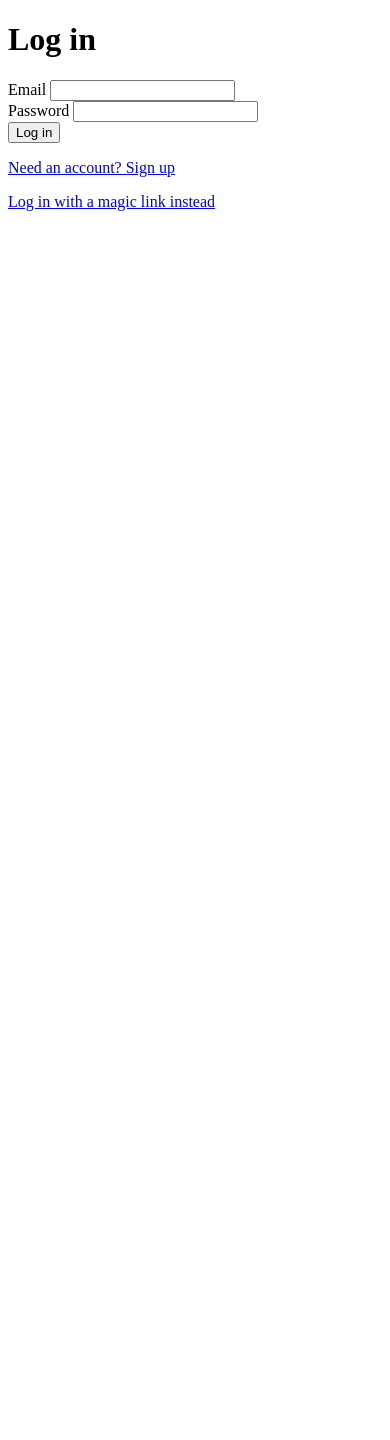
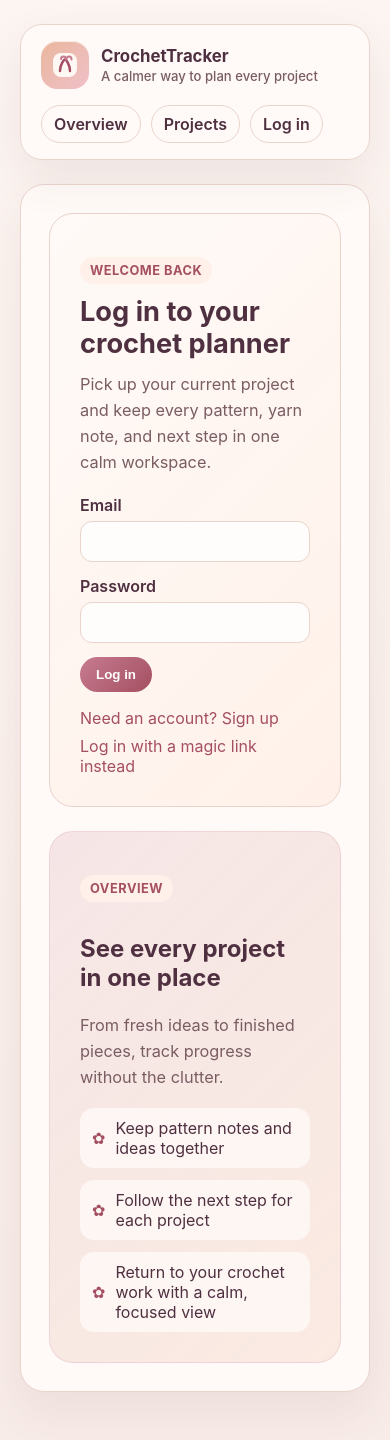
Before and after one commit to meashiji/CrochetTracker, a FastAPI app: page /auth/login in a window 390 px wide. Before the commit the page ends 211 px from the top, so only its background shows below. Run offline with FastAPI, Linux system fonts and the light colour scheme; parts of the project's set-up code (start-up, migrations or seed data) failed here and were passed over.

Commit message:
feat(ui): refresh auth and home experience

```diff
--- a/app/main.py
+++ b/app/main.py
@@ -1,11 +1,15 @@
 from fastapi import Depends, FastAPI, Request
 from fastapi.staticfiles import StaticFiles
 from fastapi.templating import Jinja2Templates
+from sqlalchemy import select
+from sqlalchemy.ext.asyncio import AsyncSession
 from starlette.middleware.sessions import SessionMiddleware
 
 from app.auth.dependencies import get_current_user
 from app.auth.middleware import AuthRedirectMiddleware
 from app.config import SECRET_KEY
+from app.db import get_session
+from app.models.project import Project
 from app.models.user import User
 from app.routes.auth import router as auth_router
 from app.routes.projects import router as projects_router
@@ -39,5 +43,16 @@ def health():
 
 
 @app.get("/")
-async def index(request: Request, user: User = Depends(get_current_user)):
-    return templates.TemplateResponse(request, "index.html", {"user": user})
+async def index(
+    request: Request,
+    user: User = Depends(get_current_user),
+    session: AsyncSession = Depends(get_session),
+):
+    if user is None:
+        return templates.TemplateResponse(request, "index.html", {"user": None, "projects": []})
+
+    result = await session.execute(
+        select(Project).where(Project.user_id == user.id).order_by(Project.updated_at.desc()).limit(500)
+    )
+    projects = result.scalars().all()
+    return templates.TemplateResponse(request, "index.html", {"user": user, "projects": projects})
--- /dev/null
+++ b/app/static/styles.css
@@ -0,0 +1,379 @@
+:root {
+  --bg: #fcf5f1;
+  --surface: #fffaf7;
+  --surface-strong: #fff1e9;
+  --text: #4f3040;
+  --muted: #7a5d63;
+  --accent: #c77b8f;
+  --accent-strong: #a44f62;
+  --accent-soft: #e9b79d;
+  --border: #ead4cd;
+  --shadow: 0 18px 45px rgba(112, 70, 80, 0.09);
+}
+
+* {
+  box-sizing: border-box;
+}
+
+body {
+  margin: 0;
+  font-family: Inter, "Segoe UI", Roboto, sans-serif;
+  background: linear-gradient(180deg, var(--bg) 0%, #f8ece8 100%);
+  color: var(--text);
+}
+
+a {
+  color: var(--accent-strong);
+  text-decoration: none;
+}
+
+a:hover {
+  text-decoration: underline;
+}
+
+.app-shell {
+  max-width: 1120px;
+  margin: 0 auto;
+  padding: 24px 20px 48px;
+}
+
+.topbar {
+  display: flex;
+  justify-content: space-between;
+  align-items: center;
+  gap: 16px;
+  padding: 16px 20px;
+  background: rgba(255, 250, 247, 0.95);
+  border: 1px solid var(--border);
+  border-radius: 22px;
+  box-shadow: var(--shadow);
+  backdrop-filter: blur(10px);
+}
+
+.brand {
+  display: flex;
+  align-items: center;
+  gap: 12px;
+  color: var(--text);
+  font-weight: 700;
+}
+
+.brand-mark {
+  width: 48px;
+  height: 48px;
+  display: grid;
+  place-items: center;
+  border-radius: 16px;
+  background: linear-gradient(135deg, var(--accent-soft), #f0c0c8);
+  box-shadow: inset 0 1px 0 rgba(255, 255, 255, 0.7);
+}
+
+.brand-mark svg {
+  width: 32px;
+  height: 32px;
+}
+
+.brand-name {
+  margin: 0;
+  font-size: 1.05rem;
+}
+
+.brand-tag {
+  margin: 2px 0 0;
+  font-size: 0.82rem;
+  color: var(--muted);
+  font-weight: 500;
+}
+
+.nav-links {
+  display: flex;
+  align-items: center;
+  gap: 10px;
+  flex-wrap: wrap;
+}
+
+.nav-links a,
+.nav-links button {
+  padding: 8px 12px;
+  border-radius: 999px;
+  border: 1px solid var(--border);
+  background: var(--surface);
+  color: var(--text);
+  font-weight: 600;
+}
+
+.nav-links button {
+  cursor: pointer;
+}
+
+.content {
+  margin-top: 24px;
+}
+
+.panel {
+  background: var(--surface);
+  border: 1px solid var(--border);
+  border-radius: 24px;
+  box-shadow: var(--shadow);
+  padding: 28px;
+}
+
+.auth-layout {
+  display: grid;
+  grid-template-columns: 1.05fr 0.95fr;
+  gap: 24px;
+  align-items: stretch;
+}
+
+.auth-card,
+.auth-side {
+  border-radius: 24px;
+  padding: 30px;
+}
+
+.auth-card {
+  background: linear-gradient(135deg, rgba(255, 250, 247, 0.96), rgba(255, 240, 232, 0.95));
+  border: 1px solid var(--border);
+}
+
+.auth-layout-centered {
+  display: flex;
+  justify-content: center;
+}
+
+.auth-card-centered {
+  max-width: 560px;
+  width: 100%;
+  text-align: center;
+}
+
+.auth-card-centered .auth-form {
+  text-align: left;
+}
+
+.auth-card-centered button[type="submit"] {
+  margin: 0 auto;
+}
+
+.auth-side {
+  background: linear-gradient(135deg, rgba(199, 123, 143, 0.16), rgba(233, 183, 157, 0.23));
+  border: 1px solid rgba(199, 123, 143, 0.18);
+}
+
+.auth-badge {
+  display: inline-block;
+  margin-bottom: 12px;
+  padding: 6px 10px;
+  border-radius: 999px;
+  background: var(--surface-strong);
+  color: var(--accent-strong);
+  font-size: 0.8rem;
+  font-weight: 700;
+  letter-spacing: 0.04em;
+  text-transform: uppercase;
+}
+
+.auth-form {
+  display: grid;
+  gap: 14px;
+  max-width: 100%;
+  margin-top: 20px;
+}
+
+.auth-form label {
+  display: grid;
+  gap: 6px;
+}
+
+.auth-form input {
+  margin-top: 0;
+}
+
+.auth-links {
+  display: flex;
+  flex-direction: column;
+  gap: 8px;
+  margin-top: 16px;
+}
+
+.auth-error {
+  margin: 12px 0 0;
+  color: var(--accent-strong);
+  font-weight: 600;
+}
+
+.feature-list {
+  list-style: none;
+  padding: 0;
+  margin: 18px 0 0;
+  display: grid;
+  gap: 12px;
+}
+
+.feature-list li {
+  display: flex;
+  align-items: center;
+  gap: 10px;
+  padding: 10px 12px;
+  border-radius: 14px;
+  background: rgba(255, 250, 247, 0.84);
+  color: var(--text);
+}
+
+.feature-list li::before {
+  content: "✿";
+  color: var(--accent-strong);
+  font-size: 1rem;
+}
+
+.hero {
+  display: grid;
+  grid-template-columns: 1.2fr 0.8fr;
+  gap: 24px;
+  align-items: center;
+}
+
+.eyebrow {
+  display: inline-block;
+  margin: 0 0 8px;
+  padding: 6px 10px;
+  border-radius: 999px;
+  background: var(--surface-strong);
+  color: var(--accent-strong);
+  font-size: 0.8rem;
+  font-weight: 700;
+  letter-spacing: 0.04em;
+  text-transform: uppercase;
+}
+
+h1 {
+  margin: 0 0 10px;
+  font-size: clamp(1.7rem, 2.3vw, 2.4rem);
+  line-height: 1.2;
+}
+
+.lead {
+  margin: 0;
+  color: var(--muted);
+  font-size: 1.02rem;
+  line-height: 1.6;
+}
+
+.actions {
+  display: flex;
+  flex-wrap: wrap;
+  gap: 12px;
+  margin-top: 20px;
+}
+
+.btn {
+  display: inline-block;
+  padding: 10px 16px;
+  border-radius: 999px;
+  background: linear-gradient(135deg, var(--accent), var(--accent-strong));
+  color: white;
+  font-weight: 700;
+  border: 1px solid transparent;
+}
+
+.btn-outline {
+  background: var(--surface-strong);
+  color: var(--accent-strong);
+  border-color: var(--border);
+}
+
+.stat-card {
+  padding: 18px;
+  border-radius: 18px;
+  background: linear-gradient(135deg, rgba(199, 123, 143, 0.16), rgba(233, 183, 157, 0.22));
+  border: 1px solid rgba(199, 123, 143, 0.18);
+}
+
+.stat-card h2 {
+  margin: 0 0 8px;
+  font-size: 1rem;
+}
+
+.stat-card p {
+  margin: 0;
+  color: var(--muted);
+  line-height: 1.5;
+}
+
+.subtle {
+  color: var(--muted);
+}
+
+.project-section {
+  margin-top: 24px;
+}
+
+.section-heading {
+  margin-bottom: 12px;
+}
+
+.section-heading h2 {
+  margin: 0;
+  font-size: 1.3rem;
+}
+
+.project-list {
+  list-style: none;
+  padding: 0;
+  margin: 16px 0 0;
+  display: grid;
+  gap: 12px;
+}
+
+.project-item {
+  padding: 14px 16px;
+  border: 1px solid var(--border);
+  border-radius: 16px;
+  background: var(--surface-strong);
+}
+
+form {
+  display: grid;
+  gap: 12px;
+  max-width: 480px;
+}
+
+label {
+  font-weight: 600;
+}
+
+input {
+  width: 100%;
+  margin-top: 6px;
+  padding: 12px 14px;
+  border: 1px solid var(--border);
+  border-radius: 12px;
+  background: #fffdfb;
+  color: var(--text);
+}
+
+button[type="submit"] {
+  width: fit-content;
+  padding: 10px 16px;
+  border: none;
+  border-radius: 999px;
+  background: linear-gradient(135deg, var(--accent), var(--accent-strong));
+  color: white;
+  font-weight: 700;
+  cursor: pointer;
+}
+
+@media (max-width: 760px) {
+  .topbar {
+    flex-direction: column;
+    align-items: flex-start;
+  }
+
+  .hero {
+    grid-template-columns: 1fr;
+  }
+
+  .auth-layout {
+    grid-template-columns: 1fr;
+  }
+}
--- a/app/templates/auth/login.html
+++ b/app/templates/auth/login.html
@@ -1,15 +1,41 @@
 {% extends "base.html" %}
 
 {% block content %}
-    <h1>Log in</h1>
-    {% if error %}
-        <p style="color: red">{{ error }}</p>
-    {% endif %}
-    <form action="/auth/login" method="post">
-        <label>Email <input type="email" name="email" required></label><br>
-        <label>Password <input type="password" name="password" required></label><br>
-        <button type="submit">Log in</button>
-    </form>
-    <p><a href="/auth/signup">Need an account? Sign up</a></p>
-    <p><a href="/auth/magic-link">Log in with a magic link instead</a></p>
+<section class="panel auth-layout">
+    <div class="auth-card">
+        <p class="auth-badge">Welcome back</p>
+        <h1>Log in to your crochet planner</h1>
+        <p class="lead">Pick up your current project and keep every pattern, yarn note, and next step in one calm workspace.</p>
+
+        {% if error %}
+            <p class="auth-error">{{ error }}</p>
+        {% endif %}
+
+        <form class="auth-form" action="/auth/login" method="post">
+            <label>Email
+                <input type="email" name="email" required>
+            </label>
+            <label>Password
+                <input type="password" name="password" required>
+            </label>
+            <button type="submit">Log in</button>
+        </form>
+
+        <div class="auth-links">
+            <a href="/auth/signup">Need an account? Sign up</a>
+            <a href="/auth/magic-link">Log in with a magic link instead</a>
+        </div>
+    </div>
+
+    <aside class="auth-side">
+        <p class="auth-badge">Overview</p>
+        <h2>See every project in one place</h2>
+        <p class="lead">From fresh ideas to finished pieces, track progress without the clutter.</p>
+        <ul class="feature-list">
+            <li>Keep pattern notes and ideas together</li>
+            <li>Follow the next step for each project</li>
+            <li>Return to your crochet work with a calm, focused view</li>
+        </ul>
+    </aside>
+</section>
 {% endblock %}
--- a/app/templates/base.html
+++ b/app/templates/base.html
@@ -2,18 +2,45 @@
 <html lang="en">
 <head>
     <meta charset="utf-8">
+    <meta name="viewport" content="width=device-width, initial-scale=1.0">
     <title>CrochetTracker</title>
     <link rel="icon" href="/static/favicon.ico">
+    <link rel="stylesheet" href="{{ url_for('static', path='styles.css') }}">
 </head>
 <body>
-    <nav>
+    <div class="app-shell">
+        <header class="topbar">
+            <a class="brand" href="/">
+                <span class="brand-mark" aria-hidden="true">
+                    <svg viewBox="0 0 64 64" fill="none" xmlns="http://www.w3.org/2000/svg">
+                        <rect x="8" y="8" width="48" height="48" rx="16" fill="#fff7f3"/>
+                        <path d="M22 44C22 30.8 30 21 32 21C34 21 42 30.8 42 44" stroke="#a44f62" stroke-width="5" stroke-linecap="round"/>
+                        <path d="M24 20C24 20 24 15 29 15C34 15 34 20 34 20" stroke="#c77b8f" stroke-width="4" stroke-linecap="round"/>
+                        <path d="M35 21C35 21 35 15 40 15C45 15 45 21 45 21" stroke="#c77b8f" stroke-width="4" stroke-linecap="round"/>
+                    </svg>
+                </span>
+                <span>
+                    <p class="brand-name">CrochetTracker</p>
+                    <p class="brand-tag">A calmer way to plan every project</p>
+                </span>
+            </a>
+
+            <nav class="nav-links">
+                <a href="/">Overview</a>
+                <a href="/projects/">Projects</a>
                 {% if user %}
-            <span>Logged in as {{ user.email }}</span>
                     <form action="/auth/logout" method="post" style="display:inline">
                         <button type="submit">Log out</button>
                     </form>
+                {% else %}
+                    <a href="/auth/login">Log in</a>
                 {% endif %}
             </nav>
+        </header>
+
+        <main class="content">
             {% block content %}{% endblock %}
+        </main>
+    </div>
 </body>
 </html>
```
Also changed, not shown: app/templates/auth/signup.html (+26 -10 lines), app/templates/index.html (+43 -4 lines), app/templates/projects/list.html (+13 -4 lines), app/templates/projects/new.html (+16 -10 lines). Lines whose indentation alone changed are shown as unchanged.
